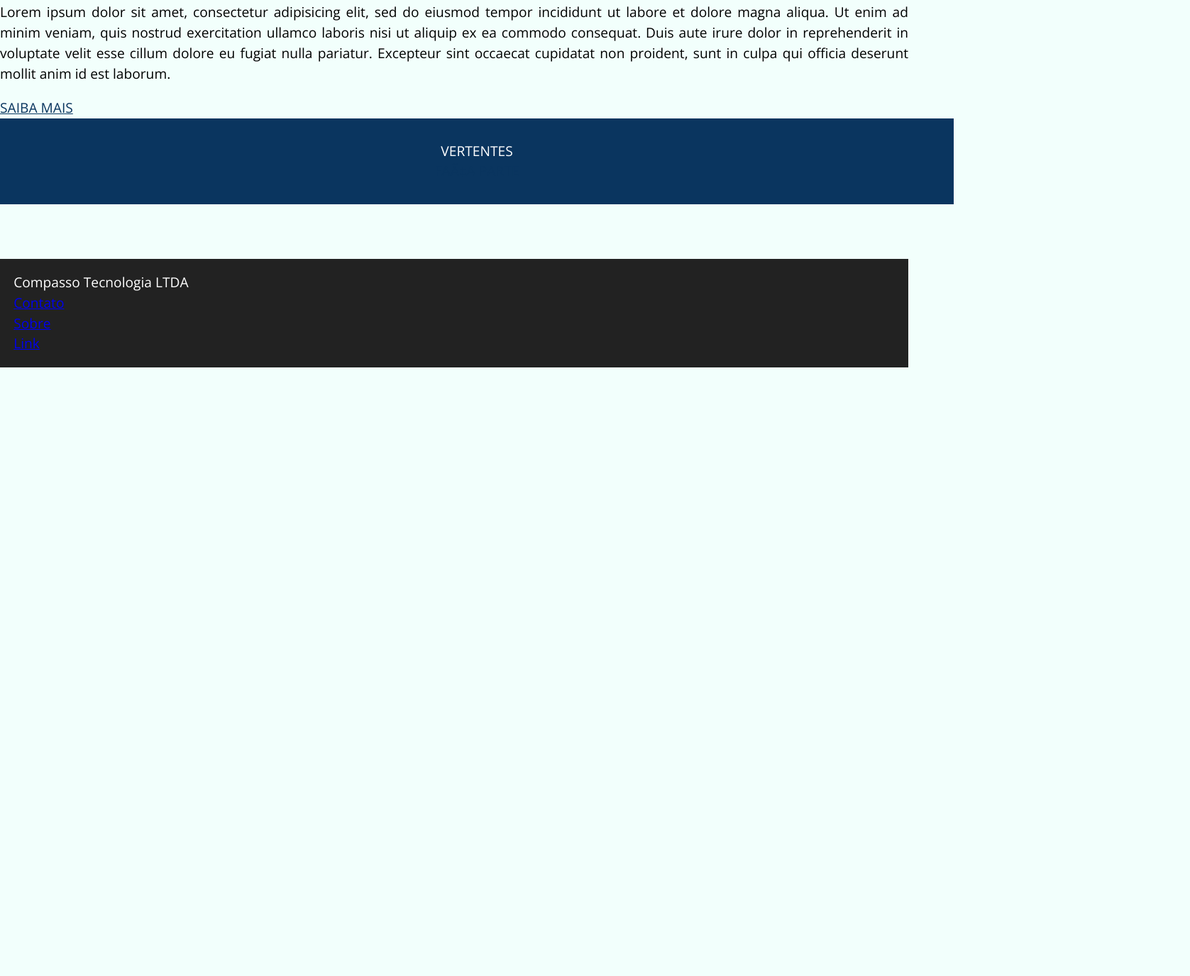
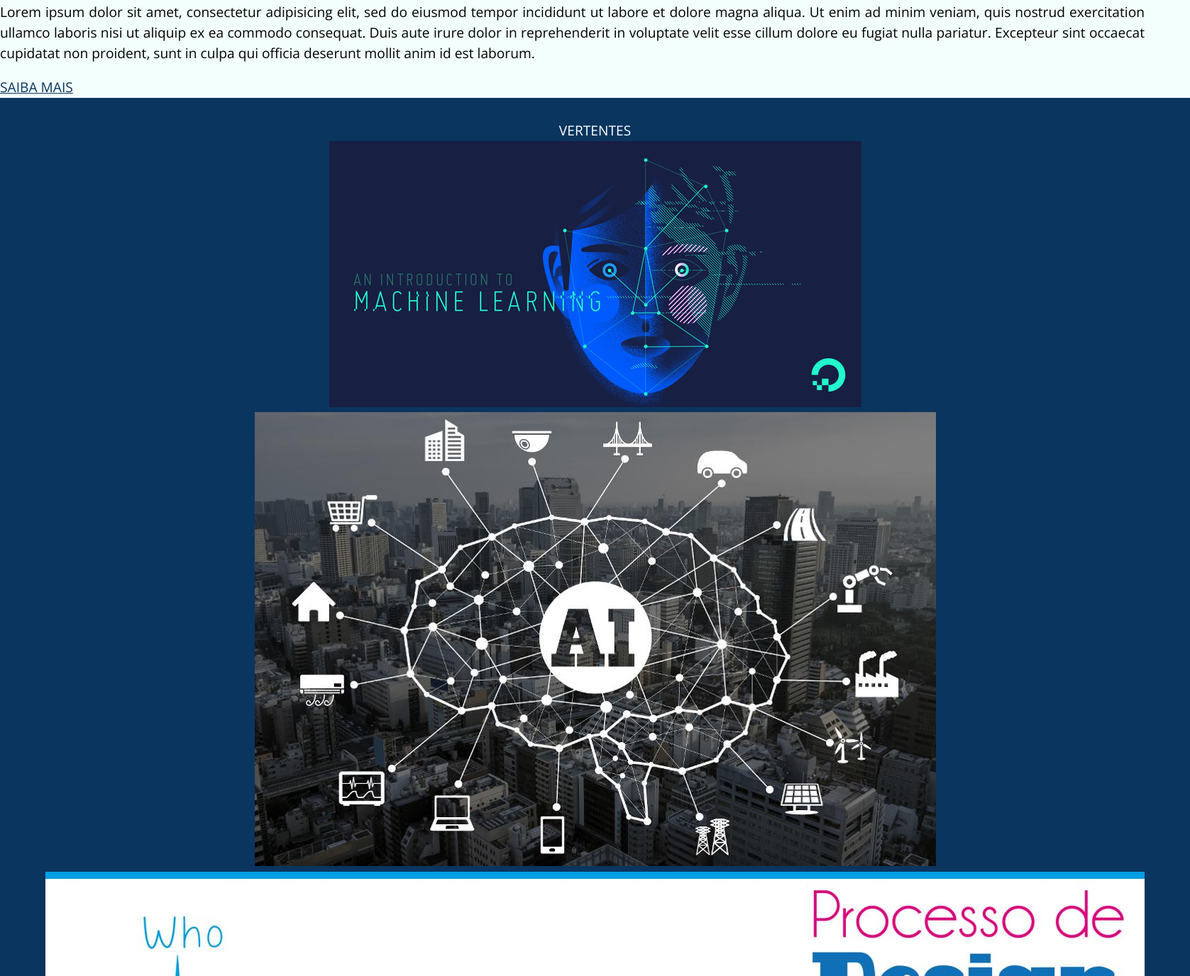
Before and after one commit to Tsumakami/avaliacao, a plain HTML site: page projeto/index.html in a window 1280 px wide. Shown: the part 484-1860 px from the top of the page at 71% size, 1677 px wide, since content can reach past the window. Before the commit the page ends 1002 px from the top, so only its background shows below. Drawn offline with nearby package versions, Linux system fonts and the light colour scheme.

Commit message:
atividade 2 - Adicionando as imagens

```diff
--- a/projeto/index.html
+++ b/projeto/index.html
@@ -41,6 +41,11 @@
     </section>
     <section class="vertentes">
       <h2>VERTENTES</h2>
+      <ul>
+        <li><img src="img/ia.png" alt="IA"></li>
+        <li><img src="img/machine-learning.png" alt="Machine Learning"></li>
+        <li><img src="img/design-thinking.png" alt="Design Thinking"></li>
+      </ul>
       <a href="inscricao.html">FAÇA PARTE</a>
     </section>
   </main>
```
